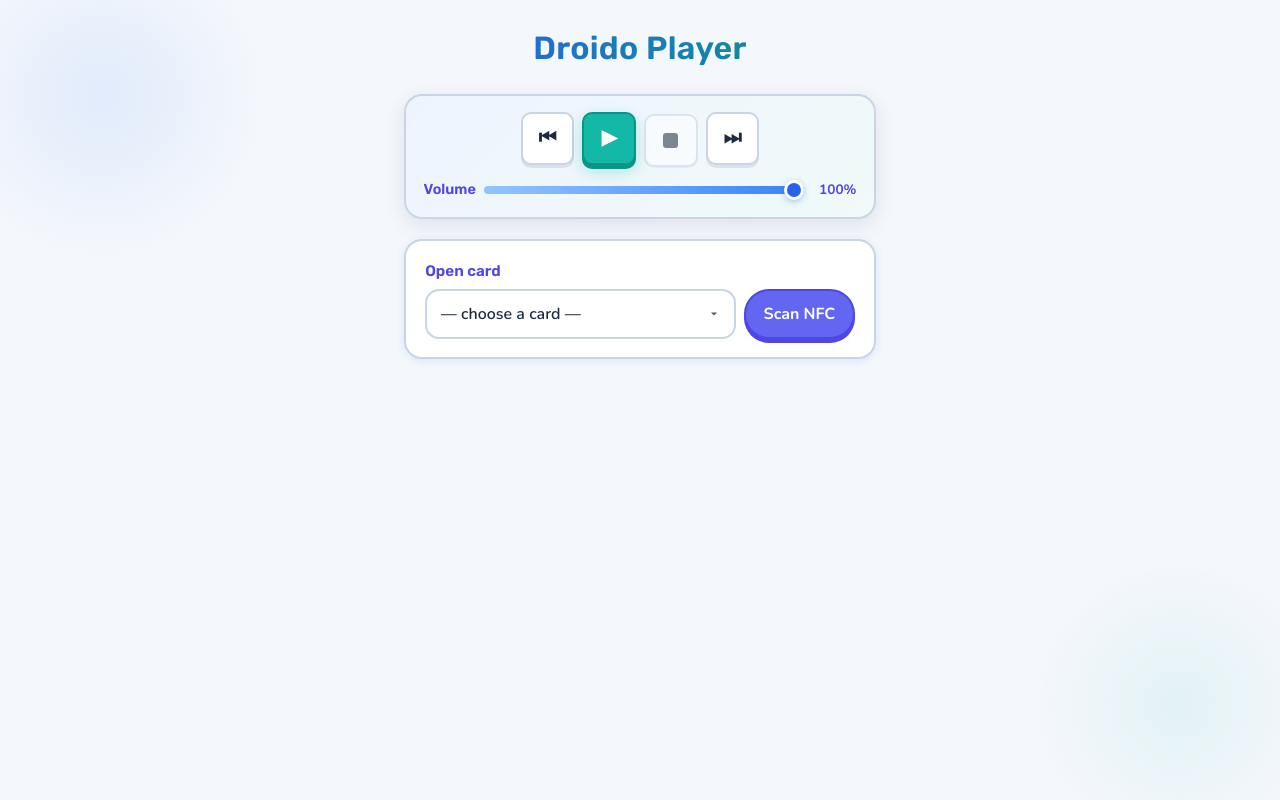
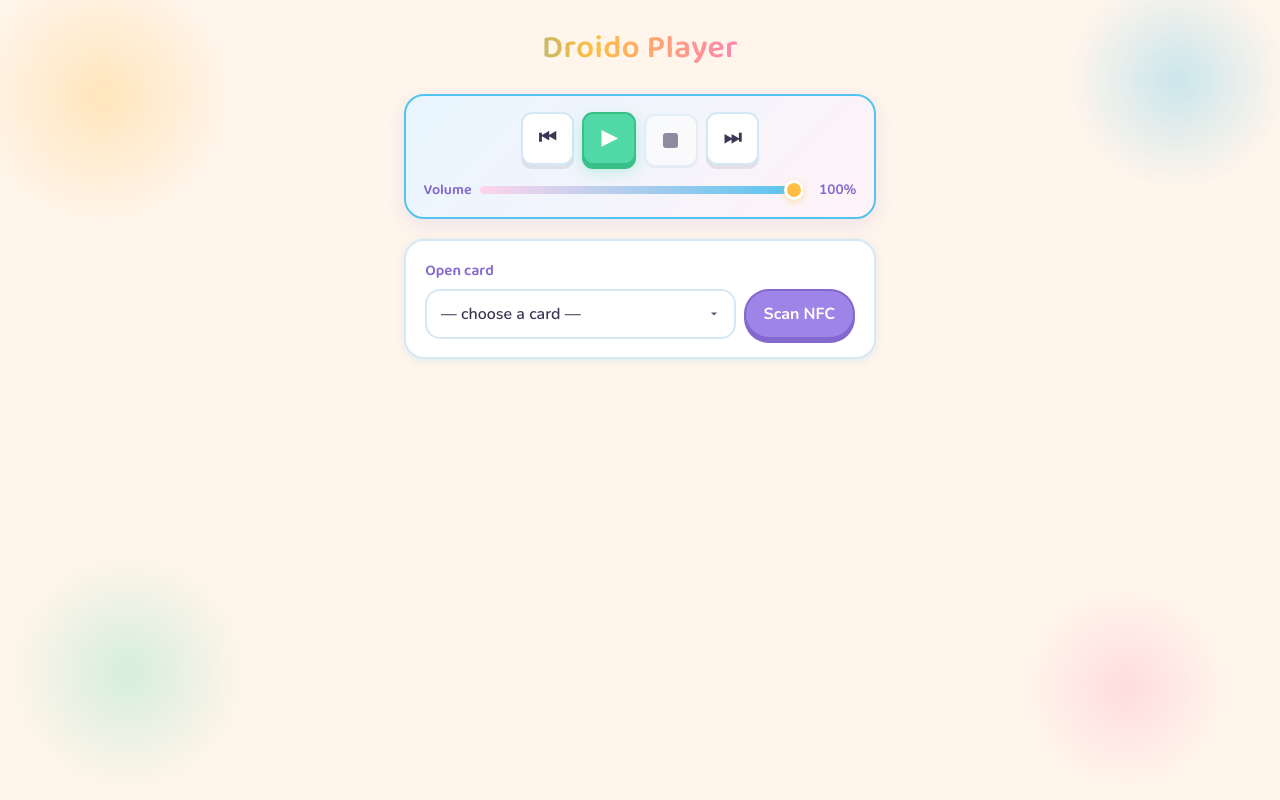
Before and after one commit to BE-Code/Droido-Player, a Python web app: template web/templates/editor.html in a window 1280 px wide. Run offline with Jinja, Linux system fonts and the light colour scheme; the template is opened without the code that fills it, so the values that code supplies are empty.

Commit message:
new colors 4yo test

```diff
--- a/web/static/app.css
+++ b/web/static/app.css
@@ -1,69 +1,73 @@
 :root {
-  --paper: #f4f7fc;
+  --cream: #fff5eb;
   --white: #ffffff;
-  --slate: #1e2a3d;
-  --slate-soft: #4a5d73;
-  --slate-faint: #7a8fa6;
-  --blue: #3b82f6;
-  --blue-deep: #2563eb;
-  --blue-muted: #93c5fd;
-  --orange: #f59e0b;
-  --orange-deep: #d97706;
-  --teal: #14b8a6;
-  --teal-deep: #0d9488;
-  --teal-hover: #2dd4bf;
-  --indigo: #6366f1;
-  --indigo-deep: #4f46e5;
-  --indigo-hover: #818cf8;
-  --highlight: #dce8ff;
+  --ink: #3d3654;
+  --ink-soft: #5c5470;
+  --ink-faint: #8f879f;
+  --sky: #52c4ef;
+  --sky-deep: #2fa8d4;
+  --sky-muted: #a8dff5;
+  --sun: #ffbe42;
+  --sun-deep: #e9a010;
+  --coral: #ff85b0;
+  --coral-deep: #e86898;
+  --coral-hover: #ff9cc0;
+  --mint: #52d9a8;
+  --mint-deep: #38c088;
+  --mint-hover: #6ae8b8;
+  --grape: #9d84e6;
+  --grape-deep: #8268cf;
+  --grape-hover: #b09aef;
+  --bubblegum: #ffd4ec;
 
-  /* Semantic aliases */
-  --cream: var(--paper);
-  --ink: var(--slate);
-  --ink-soft: var(--slate-soft);
-  --ink-faint: var(--slate-faint);
-  --sky: var(--blue);
-  --sky-deep: var(--blue-deep);
-  --sun: var(--orange);
-  --sun-deep: var(--orange-deep);
-  --coral: var(--orange);
-  --coral-deep: var(--orange-deep);
-  --mint: var(--teal);
-  --mint-deep: var(--teal-deep);
-  --grape: var(--indigo);
-  --grape-deep: var(--indigo-deep);
-  --bubblegum: var(--highlight);
+  /* Aliases used across components */
+  --paper: var(--cream);
+  --slate: var(--ink);
+  --slate-soft: var(--ink-soft);
+  --slate-faint: var(--ink-faint);
+  --blue: var(--sky);
+  --blue-deep: var(--sky-deep);
+  --blue-muted: var(--sky-muted);
+  --orange: var(--sun);
+  --orange-deep: var(--sun-deep);
+  --teal: var(--mint);
+  --teal-deep: var(--mint-deep);
+  --teal-hover: var(--mint-hover);
+  --indigo: var(--grape);
+  --indigo-deep: var(--grape-deep);
+  --indigo-hover: var(--grape-hover);
+  --highlight: var(--bubblegum);
 
-  --bg: var(--paper);
+  --bg: var(--cream);
   --bg-elevated: var(--white);
-  --bg-surface: #eef2f9;
-  --bg-hover: #e3ebf7;
-  --border: #c9d4e4;
-  --border-subtle: #e2e8f0;
-  --border-fun: var(--blue);
+  --bg-surface: #f3f9ff;
+  --bg-hover: #eaf6ff;
+  --border: #d4e8f5;
+  --border-subtle: #e8f4fa;
+  --border-fun: var(--sky);
   --text: var(--ink);
   --text-muted: var(--ink-soft);
   --text-faint: var(--ink-faint);
-  --accent: var(--orange);
-  --accent-deep: var(--orange-deep);
-  --accent-glow: rgba(245, 158, 11, 0.28);
-  --play: var(--teal);
-  --play-deep: var(--teal-deep);
-  --play-glow: rgba(20, 184, 166, 0.32);
-  --success: #059669;
-  --danger: #dc2626;
-  --danger-bg: #fef2f2;
+  --accent: var(--sun);
+  --accent-deep: var(--sun-deep);
+  --accent-glow: rgba(255, 190, 66, 0.32);
+  --play: var(--mint);
+  --play-deep: var(--mint-deep);
+  --play-glow: rgba(82, 217, 168, 0.38);
+  --success: #2db87a;
+  --danger: #e84d6a;
+  --danger-bg: #ffe8ee;
 
-  --radius-sm: 10px;
-  --radius-md: 14px;
-  --radius-lg: 18px;
+  --radius-sm: 11px;
+  --radius-md: 15px;
+  --radius-lg: 20px;
   --radius-pill: 999px;
-  --shadow-sm: 0 2px 8px rgba(37, 99, 235, 0.12);
-  --shadow-md: 0 6px 20px rgba(30, 42, 61, 0.1);
-  --shadow-lg: 0 12px 36px rgba(30, 42, 61, 0.14);
-  --shadow-pop: 0 3px 0 rgba(30, 42, 61, 0.1);
+  --shadow-sm: 0 2px 8px rgba(82, 196, 239, 0.18);
+  --shadow-md: 0 6px 20px rgba(157, 132, 230, 0.16);
+  --shadow-lg: 0 12px 36px rgba(61, 54, 84, 0.14);
+  --shadow-pop: 0 4px 0 rgba(61, 54, 84, 0.11);
   --font: 'Nunito', system-ui, sans-serif;
-  --font-display: 'Rubik', var(--font);
+  --font-display: 'Baloo 2', var(--font);
   --font-mono: 'Nunito', var(--font);
   --transition: 0.15s ease;
 }
@@ -85,8 +89,10 @@ body {
   color: var(--text);
   background-color: var(--bg);
   background-image:
-    radial-gradient(circle 160px at 8% 12%, rgba(59, 130, 246, 0.1), transparent),
-    radial-gradient(circle 140px at 92% 88%, rgba(20, 184, 166, 0.08), transparent);
+    radial-gradient(circle 130px at 8% 12%, rgba(255, 190, 66, 0.28), transparent),
+    radial-gradient(circle 110px at 92% 10%, rgba(82, 196, 239, 0.3), transparent),
+    radial-gradient(circle 100px at 88% 86%, rgba(255, 133, 176, 0.22), transparent),
+    radial-gradient(circle 120px at 10% 84%, rgba(82, 217, 168, 0.24), transparent);
   margin: 0;
   min-height: 100vh;
   padding: 1.5rem 1.25rem 2.5rem;
@@ -292,11 +298,17 @@ label {
   font-size: 2rem;
   font-weight: 600;
   letter-spacing: 0.01em;
-  color: var(--slate);
-  background: linear-gradient(90deg, var(--blue-deep) 0%, var(--teal-deep) 100%);
+  background: linear-gradient(
+    90deg,
+    var(--sky-deep) 0%,
+    var(--sun) 40%,
+    var(--coral) 70%,
+    var(--grape) 100%
+  );
   -webkit-background-clip: text;
   background-clip: text;
   -webkit-text-fill-color: transparent;
+  filter: drop-shadow(0 1px 0 rgba(255, 255, 255, 0.7));
 }
 
 .playback-bar {
@@ -305,8 +317,8 @@ label {
   align-items: stretch;
   gap: 0.85rem;
   padding: 1rem 1.1rem;
-  background: linear-gradient(135deg, #eef4ff 0%, #f0faf8 100%);
-  border: 2px solid var(--border);
+  background: linear-gradient(135deg, #e8f6ff 0%, #fff3f8 100%);
+  border: 2px solid var(--sky);
   border-radius: var(--radius-lg);
   box-shadow: var(--shadow-md);
 }
@@ -460,7 +472,7 @@ label {
   padding: 0;
   height: 8px;
   appearance: none;
-  background: linear-gradient(90deg, var(--blue-muted), var(--blue));
+  background: linear-gradient(90deg, var(--bubblegum), var(--sky));
   border-radius: var(--radius-pill);
   border: none;
   cursor: pointer;
@@ -471,9 +483,9 @@ label {
   width: 20px;
   height: 20px;
   border-radius: 50%;
-  background: var(--blue-deep);
+  background: var(--sun);
   border: 3px solid var(--white);
-  box-shadow: 0 2px 6px rgba(37, 99, 235, 0.35);
+  box-shadow: 0 2px 6px rgba(255, 190, 66, 0.45);
   cursor: pointer;
   transition: transform var(--transition);
 }
@@ -486,7 +498,7 @@ label {
   width: 20px;
   height: 20px;
   border-radius: 50%;
-  background: var(--blue-deep);
+  background: var(--sun);
   border: 3px solid var(--white);
   cursor: pointer;
 }
--- a/web/templates/editor.html
+++ b/web/templates/editor.html
@@ -3,12 +3,12 @@
 <head>
   <meta charset="utf-8">
   <meta name="viewport" content="width=device-width, initial-scale=1">
-  <meta name="theme-color" content="#f4f7fc">
+  <meta name="theme-color" content="#fff5eb">
   <meta name="color-scheme" content="light">
   <title>Droido Player</title>
   <link rel="preconnect" href="https://fonts.googleapis.com">
   <link rel="preconnect" href="https://fonts.gstatic.com" crossorigin>
-  <link href="https://fonts.googleapis.com/css2?family=Nunito:wght@500;600;700;800&family=Rubik:wght@500;600;700&display=swap" rel="stylesheet">
+  <link href="https://fonts.googleapis.com/css2?family=Baloo+2:wght@500;600;700&family=Nunito:wght@500;600;700;800&display=swap" rel="stylesheet">
   <link rel="stylesheet" href="/static/app.css">
 </head>
 <body class="editor">
```
Also changed, not shown: other parts of web/static/app.css (+26 -28 lines).
